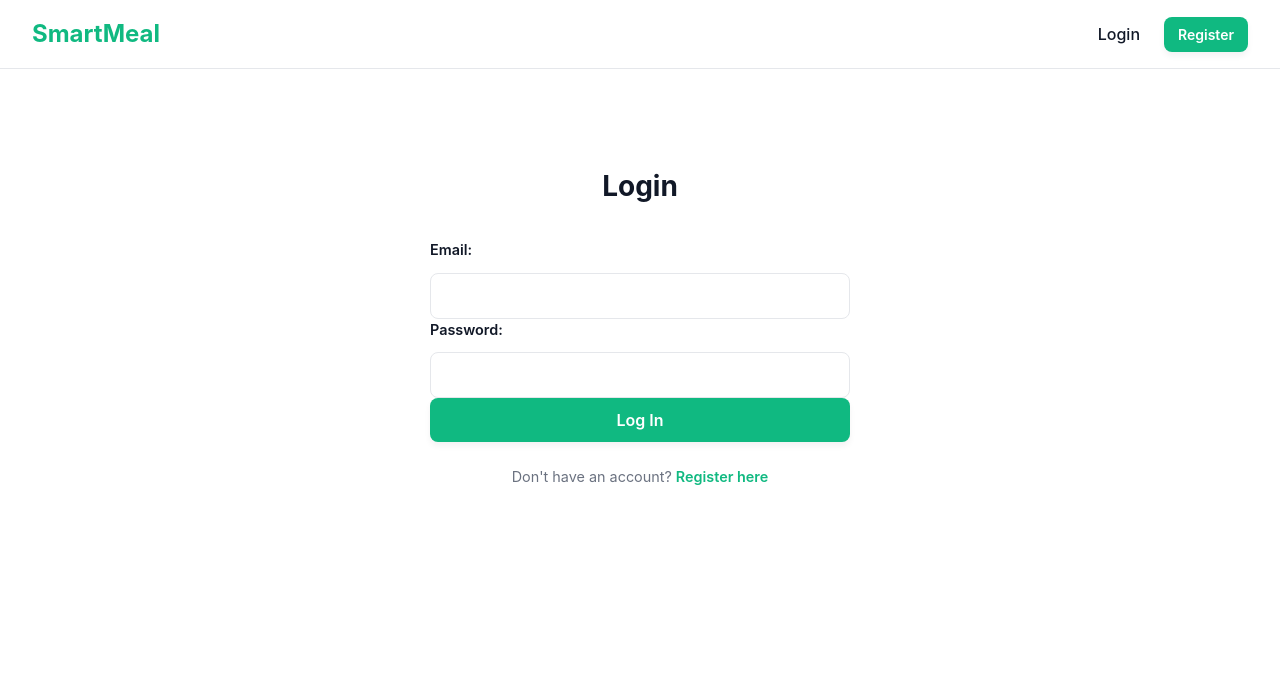
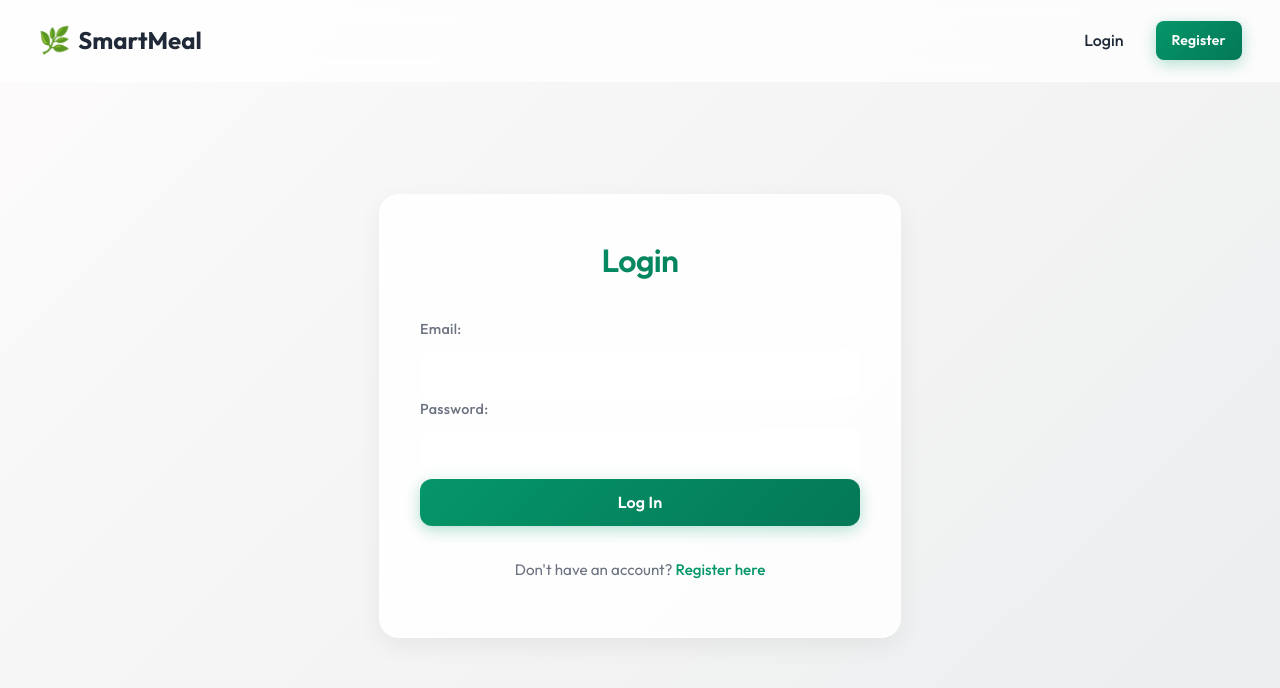
Before and after one commit to Raashidh-Rizvi/SmartMeal, a React app in the folder smartmeal/frontend/: page /login in a window 1280 px wide. Shown: the top 688 px of the page. Built offline with nearby package versions, Linux system fonts and the light colour scheme; no server answers; the HTML template or start-up script is replaced by a standard one.

Commit message:
feat: add core feature pages for inventory, recommendations, meal plan, and shopping list, along with a new premium UI theme.

```diff
--- a/smartmeal/frontend/src/index.css
+++ b/smartmeal/frontend/src/index.css
@@ -1,305 +1,420 @@
+/*
+  Premium UI Theme - SmartRecipe
+  Features: Glassmorphism, tailored gradients, layered shadows, modern typography
+*/
+@import url('https://fonts.googleapis.com/css2?family=Outfit:wght@300;400;500;600;700&display=swap');
+
 :root {
-  /* Light Theme (Default) - Clean, Minimalist, Premium */
-  --bg: #FFFFFF;
-  --card: #F9FAFB;
-  --border: #E5E7EB;
-  --text: #111827;
-  --muted: #6B7280;
-  --primary: #10B981;
-  --primary-hover: #059669;
-  --accent: #34D399;
-  --danger: #EF4444;
-  --shadow-color: rgba(17, 24, 39, 0.05);
+  /* Ultra-Premium Light Theme */
+  --bg-gradient: linear-gradient(135deg, #fdfbfb 0%, #ebedee 100%);
+  --card-bg: rgba(255, 255, 255, 0.85);
+  --card-border: rgba(255, 255, 255, 0.5);
+  --text-main: #1f2937;
+  --text-muted: #6b7280;
 
-  --navbar-bg: #FFFFFF;
-  --navbar-border: #E5E7EB;
+  --primary: #059669; /* Rich Emerald */
+  --primary-glow: rgba(5, 150, 105, 0.3);
+  --primary-hover: #047857;
+
+  --danger: #ef4444;
+  --danger-hover: #dc2626;
+
+  --shadow-sm: 0 2px 8px rgba(0, 0, 0, 0.04);
+  --shadow-md: 0 8px 24px rgba(0, 0, 0, 0.06);
+  --shadow-lg: 0 20px 40px rgba(0, 0, 0, 0.08);
+
+  --glass-blur: blur(16px);
+  --navbar-bg: rgba(255, 255, 255, 0.75);
 }
 
 .dark {
-  /* Dark Theme - Emerald + Slate (premium, calm, modern) */
-  --bg: #0B1220;
-  --card: #152033;
-  --border: #24344D;
-  --text: #E6EEF8;
-  --muted: #9FB0C3;
-  --primary: #22C55E;
-  --primary-hover: #16A34A;
-  --accent: #34D399;
-  --danger: #EF4444;
-  --shadow-color: rgba(0, 0, 0, 0.4);
+  /* Ultra-Premium Dark Theme - Midnight Emerald */
+  --bg-gradient: linear-gradient(135deg, #0f172a 0%, #020617 100%);
+  --card-bg: rgba(30, 41, 59, 0.6);
+  --card-border: rgba(255, 255, 255, 0.08);
+  --text-main: #f8fafc;
+  --text-muted: #94a3b8;
 
-  --navbar-bg: #0B1220;
-  --navbar-border: #1E2A3B;
+  --primary: #10b981; /* Vibrant Emerald */
+  --primary-glow: rgba(16, 185, 129, 0.25);
+  --primary-hover: #34d399;
+
+  --danger: #f87171;
+  --danger-hover: #ef4444;
+
+  --shadow-sm: 0 2px 8px rgba(0, 0, 0, 0.2);
+  --shadow-md: 0 8px 32px rgba(0, 0, 0, 0.3);
+  --shadow-lg: 0 24px 48px rgba(0, 0, 0, 0.4);
+
+  --glass-blur: blur(20px);
+  --navbar-bg: rgba(15, 23, 42, 0.65);
 }
 
 body {
-  /* Typography */
-  font-family: 'Inter', system-ui, -apple-system, sans-serif;
-  line-height: 1.5;
-  font-weight: 400;
-
-  color: var(--text);
-  background-color: var(--bg);
-
-  font-synthesis: none;
-  text-rendering: optimizeLegibility;
+  font-family: 'Outfit', -apple-system, BlinkMacSystemFont, "Segoe UI", Roboto, sans-serif;
+  line-height: 1.6;
+  color: var(--text-main);
+  background: var(--bg-gradient);
+  background-attachment: fixed;
+  margin: 0;
+  min-height: 100vh;
   -webkit-font-smoothing: antialiased;
   -moz-osx-font-smoothing: grayscale;
-
-  margin: 0;
-  display: flex;
-  min-height: 100vh;
 }
 
 #root {
-  width: 100%;
-  padding: 0;
   display: flex;
   flex-direction: column;
+  min-height: 100vh;
 }
 
 .app-container {
   display: flex;
   flex-direction: column;
-  min-height: 100vh;
+  flex-grow: 1;
 }
 
 .main-content {
   width: 100%;
-  max-width: 1200px;
+  max-width: 1100px;
   margin: 0 auto;
-  padding: 2rem;
+  padding: 3rem 1.5rem;
   flex-grow: 1;
+  animation: fadeIn 0.5s ease-out forwards;
 }
 
-/* Base Styles */
+@keyframes fadeIn {
+  from { opacity: 0; transform: translateY(10px); }
+  to { opacity: 1; transform: translateY(0); }
+}
+
+/* Typography */
 h1, h2, h3, h4, h5, h6 {
-  color: var(--text);
+  color: var(--text-main);
+  font-weight: 600;
+  letter-spacing: -0.02em;
   margin-top: 0;
-  margin-bottom: 1rem;
 }
 
 a {
-  font-weight: 600;
   color: var(--primary);
   text-decoration: none;
-  transition: color 0.2s ease;
+  font-weight: 500;
+  transition: all 0.2s ease;
 }
 
 a:hover {
-  color: var(--accent);
+  color: var(--primary-hover);
+  text-shadow: 0 0 12px var(--primary-glow);
 }
 
-/* Forms & Inputs */
-input, select {
-  border-radius: 8px;
-  border: 1px solid var(--border);
-  padding: 0.75em 1em;
-  font-size: 1rem;
-  font-family: inherit;
-  background-color: var(--bg);
-  color: var(--text);
-  margin-top: 0.5rem;
-  width: 100%;
-  box-sizing: border-box;
-  transition: border-color 0.2s ease, box-shadow 0.2s ease;
+/* Glassmorphic Cards */
+.card, .auth-container, .profile-container, .dashboard-content {
+  background: var(--card-bg);
+  backdrop-filter: var(--glass-blur);
+  -webkit-backdrop-filter: var(--glass-blur);
+  border: 1px solid var(--card-border);
+  border-radius: 20px;
+  box-shadow: var(--shadow-md);
+  padding: 2.5rem;
+  transition: transform 0.3s ease, box-shadow 0.3s ease;
 }
 
-input:focus, select:focus {
-  outline: none;
-  border-color: var(--accent);
-  box-shadow: 0 0 0 3px rgba(52, 211, 153, 0.2);
+.card:hover, .dashboard-content:hover {
+  box-shadow: var(--shadow-lg);
+}
+
+/* Inputs & Forms */
+.form-group {
+  margin-bottom: 1.5rem;
 }
 
 label {
   display: block;
   font-size: 0.9rem;
-  font-weight: 600;
-  color: var(--text);
-  margin-bottom: 0.25rem;
+  font-weight: 500;
+  color: var(--text-muted);
+  margin-bottom: 0.5rem;
+  letter-spacing: 0.02em;
 }
 
-.form-group {
-  margin-bottom: 1.5rem;
+input, select {
+  width: 100%;
+  padding: 0.85rem 1.25rem;
+  font-size: 1rem;
+  font-family: inherit;
+  color: var(--text-main);
+  background: rgba(255, 255, 255, 0.03); /* Extremely subtle */
+  backdrop-filter: blur(4px);
+  border: 1px solid var(--card-border);
+  border-radius: 12px;
+  box-sizing: border-box;
+  transition: all 0.3s cubic-bezier(0.4, 0, 0.2, 1);
 }
 
-/* Buttons */
+.dark input, .dark select {
+  background: rgba(0, 0, 0, 0.2);
+}
+
+input:focus, select:focus {
+  outline: none;
+  border-color: var(--primary);
+  background: rgba(255, 255, 255, 0.08); /* slight brightness on focus */
+  box-shadow: 0 0 0 4px var(--primary-glow);
+  transform: translateY(-1px);
+}
+
+input:disabled {
+  opacity: 0.6;
+  cursor: not-allowed;
+}
+
+/* Premium Buttons */
 button, .btn-primary {
-  border-radius: 8px;
-  border: none;
-  padding: 0.75em 1.5em;
+  display: inline-flex;
+  align-items: center;
+  justify-content: center;
+  width: 100%;
+  padding: 0.85rem 1.5rem;
   font-size: 1rem;
   font-weight: 600;
   font-family: inherit;
-  background-color: var(--primary);
-  color: #ffffff;
+  color: #fff;
+  background: linear-gradient(135deg, var(--primary) 0%, var(--primary-hover) 100%);
+  border: none;
+  border-radius: 12px;
   cursor: pointer;
-  transition: all 0.2s ease;
-  box-shadow: 0 4px 6px var(--shadow-color);
-  width: 100%;
-  display: inline-block;
+  box-shadow: 0 4px 15px var(--primary-glow);
+  transition: all 0.3s cubic-bezier(0.4, 0, 0.2, 1);
+  letter-spacing: 0.01em;
+}
+
+button:hover, .btn-primary:hover {
+  transform: translateY(-2px);
+  box-shadow: 0 8px 25px var(--primary-glow);
+  filter: brightness(1.1);
+}
+
+button:active, .btn-primary:active {
+  transform: translateY(1px);
+}
+
+button:disabled {
+  background: var(--text-muted);
+  box-shadow: none;
+  opacity: 0.7;
+  cursor: not-allowed;
+  transform: none;
+  filter: none;
+}
+
+.btn-secondary {
+  background: transparent;
+  color: var(--text-main);
+  border: 1px solid var(--card-border);
+  box-shadow: var(--shadow-sm);
+}
+
+.btn-secondary:hover {
+  background: rgba(255, 255, 255, 0.05);
+  box-shadow: var(--shadow-md);
+  color: var(--text-main);
+}
+
+.btn-danger {
+  background: linear-gradient(135deg, var(--danger) 0%, var(--danger-hover) 100%);
+  box-shadow: 0 4px 15px rgba(239, 68, 68, 0.3);
+}
+
+.btn-danger:hover {
+  box-shadow: 0 8px 25px rgba(239, 68, 68, 0.4);
+}
+
+.btn-small {
+  padding: 0.5rem 1rem;
+  font-size: 0.875rem;
+  border-radius: 8px;
+  width: auto;
+}
+
+/* Layout Utilities */
+.auth-container {
+  max-width: 440px;
+  margin: 4rem auto;
   text-align: center;
 }
 
-button:hover, .btn-primary:hover {
-  background-color: var(--primary-hover);
-  box-shadow: 0 6px 12px var(--shadow-color);
-  transform: translateY(-1px);
+.auth-container h2 {
+  font-size: 2rem;
+  margin-bottom: 2rem;
+  background: linear-gradient(90deg, var(--primary), var(--primary-hover));
+  -webkit-background-clip: text;
+  background-clip: text;
+  -webkit-text-fill-color: transparent;
 }
 
-button:disabled, .btn-primary:disabled {
-  background-color: var(--muted);
-  cursor: not-allowed;
-  transform: none;
-  box-shadow: none;
-}
-
-.btn-secondary {
-  background-color: transparent;
-  color: var(--text);
-  border: 1px solid var(--border);
-  box-shadow: none;
-}
-
-.btn-secondary:hover {
-  background-color: var(--border);
-  color: var(--text);
-  box-shadow: none;
-}
-
-.btn-danger {
-  background-color: var(--danger);
-}
-
-.btn-danger:hover {
-  background-color: #DC2626;
-}
-
-.btn-small {
-  padding: 0.5em 1em;
-  font-size: 0.875rem;
-  width: auto;
-}
-
-/* Cards & Containers */
-.card {
-  background-color: var(--card);
-  border-radius: 16px;
-  box-shadow: 0 10px 30px var(--shadow-color), 0 1px 3px var(--shadow-color);
-  border: 1px solid var(--border);
-  padding: 2.5rem;
-  box-sizing: border-box;
-}
-
-.auth-container {
-  width: 100%;
-  max-width: 420px;
-  margin: 4rem auto;
-}
-
-.auth-container h2 {
-  text-align: center;
-  margin-bottom: 2rem;
-  font-size: 1.75rem;
+.auth-container form {
+  text-align: left;
 }
 
 .auth-container p {
-  text-align: center;
-  margin-top: 1.5rem;
-  color: var(--muted);
-  font-size: 0.9rem;
+  margin-top: 2rem;
+  color: var(--text-muted);
+  font-size: 0.95rem;
 }
 
 .profile-container {
-  max-width: 600px;
-  margin: 2rem auto;
+  max-width: 650px;
+  margin: 0 auto;
+}
+
+.profile-container h2 {
+  font-size: 2rem;
+  border-bottom: 1px solid var(--card-border);
+  padding-bottom: 1rem;
+  margin-bottom: 2rem;
 }
 
 .profile-container h3 {
-  margin-top: 2rem;
-  padding-bottom: 0.5rem;
-  border-bottom: 1px solid var(--border);
+  font-size: 1.25rem;
+  margin-top: 2.5rem;
+  margin-bottom: 1.5rem;
+  color: var(--primary);
 }
 
 .profile-links {
   display: flex;
   justify-content: space-between;
-  margin-top: 2rem;
+  margin-top: 3rem;
   padding-top: 1.5rem;
-  border-top: 1px solid var(--border);
+  border-top: 1px solid var(--card-border);
 }
 
 .form-actions {
   display: flex;
   flex-direction: column;
   gap: 1rem;
-  margin-top: 2rem;
+  margin-top: 2.5rem;
 }
 
-/* Navbar */
+/* Premium Navbar */
 .navbar {
   display: flex;
   justify-content: space-between;
   align-items: center;
-  padding: 1rem 2rem;
-  background-color: var(--navbar-bg);
-  border-bottom: 1px solid var(--navbar-border);
+  padding: 1.25rem 3%;
+  background: var(--navbar-bg);
+  backdrop-filter: var(--glass-blur);
+  -webkit-backdrop-filter: var(--glass-blur);
+  border-bottom: 1px solid var(--card-border);
+  position: sticky;
+  top: 0;
+  z-index: 100;
 }
 
 .navbar-brand a {
   font-size: 1.5rem;
   font-weight: 700;
-  color: var(--primary);
+  color: var(--text-main);
+  display: flex;
+  align-items: center;
+  gap: 0.5rem;
+}
+
+.navbar-brand a::before {
+  content: "🌿";
+  font-size: 1.6rem;
 }
 
 .navbar-menu {
   display: flex;
   align-items: center;
-  gap: 1.5rem;
+  gap: 2rem;
 }
 
 .navbar-user {
   font-weight: 500;
-  color: var(--muted);
+  color: var(--text-muted);
+  font-size: 0.95rem;
 }
 
 .navbar-link {
-  color: var(--text);
+  color: var(--text-main);
   font-weight: 500;
+  position: relative;
+  padding: 0.25rem 0;
+}
+
+.navbar-link::after {
+  content: '';
+  position: absolute;
+  bottom: 0;
+  left: 0;
+  width: 0;
+  height: 2px;
+  background: var(--primary);
+  transition: width 0.3s ease;
+  border-radius: 2px;
+}
+
+.navbar-link:hover::after {
+  width: 100%;
 }
 
 .navbar-link:hover {
+  text-shadow: none; /* override default a:hover */
   color: var(--primary);
 }
 
-/* Alerts & Messages */
+/* Alerts */
 .alert {
-  padding: 1rem;
-  border-radius: 8px;
-  margin-bottom: 1.5rem;
+  padding: 1rem 1.5rem;
+  border-radius: 12px;
+  margin-bottom: 2rem;
   font-size: 0.95rem;
   font-weight: 500;
+  display: flex;
+  align-items: center;
+  gap: 0.75rem;
+  animation: slideDown 0.3s ease-out;
+}
+
+@keyframes slideDown {
+  from { opacity: 0; transform: translateY(-10px); }
+  to { opacity: 1; transform: translateY(0); }
 }
 
 .alert-error, .error {
-  color: #FCA5A5;
-  background-color: rgba(239, 68, 68, 0.1);
+  color: var(--danger);
+  background: rgba(239, 68, 68, 0.08);
   border: 1px solid rgba(239, 68, 68, 0.2);
 }
 
 .alert-success, .success {
-  color: #6EE7B7;
-  background-color: rgba(16, 185, 129, 0.1);
+  color: var(--primary);
+  background: rgba(16, 185, 129, 0.08);
   border: 1px solid rgba(16, 185, 129, 0.2);
 }
 
+.loading {
+  text-align: center;
+  padding: 4rem;
+  color: var(--text-muted);
+  font-size: 1.25rem;
+  font-weight: 500;
+  animation: pulse 2s infinite ease-in-out;
+}
+
+@keyframes pulse {
+  0%, 100% { opacity: 0.5; }
+  50% { opacity: 1; }
+}
+
+/* Utilities */
 .text-danger {
   color: var(--danger) !important;
 }
 
-.loading {
-  text-align: center;
-  padding: 3rem;
-  color: var(--muted);
-  font-size: 1.1rem;
+.dashboard-content button {
+  width: auto;
 }
```
Also changed, not shown: smartmeal/frontend/src/App.jsx (+11 -0 lines), smartmeal/frontend/src/components/Navbar.jsx (+8 -2 lines), smartmeal/frontend/src/pages/Inventory.jsx (added, +16 -0 lines), smartmeal/frontend/src/pages/MealPlan.jsx (added, +16 -0 lines), smartmeal/frontend/src/pages/Recommendations.jsx (added, +16 -0 lines), smartmeal/frontend/src/pages/ShoppingList.jsx (added, +16 -0 lines).
